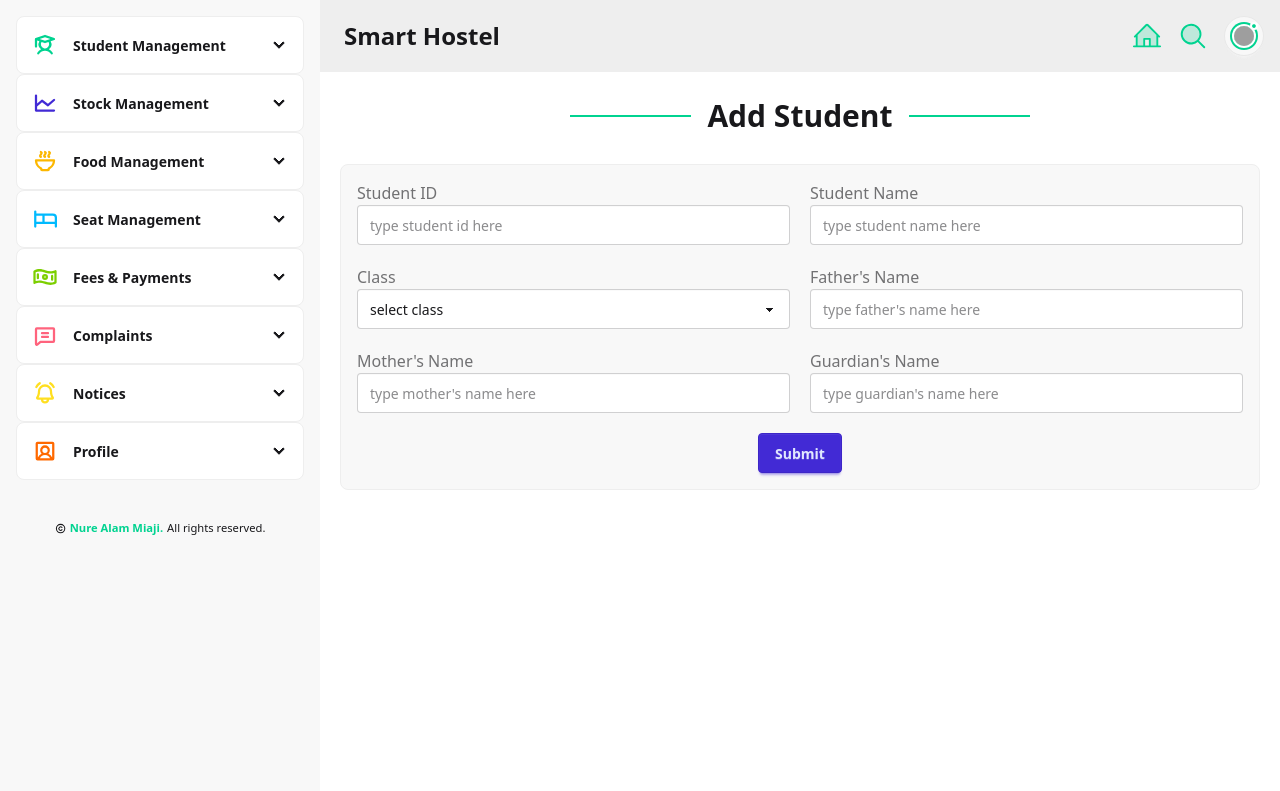
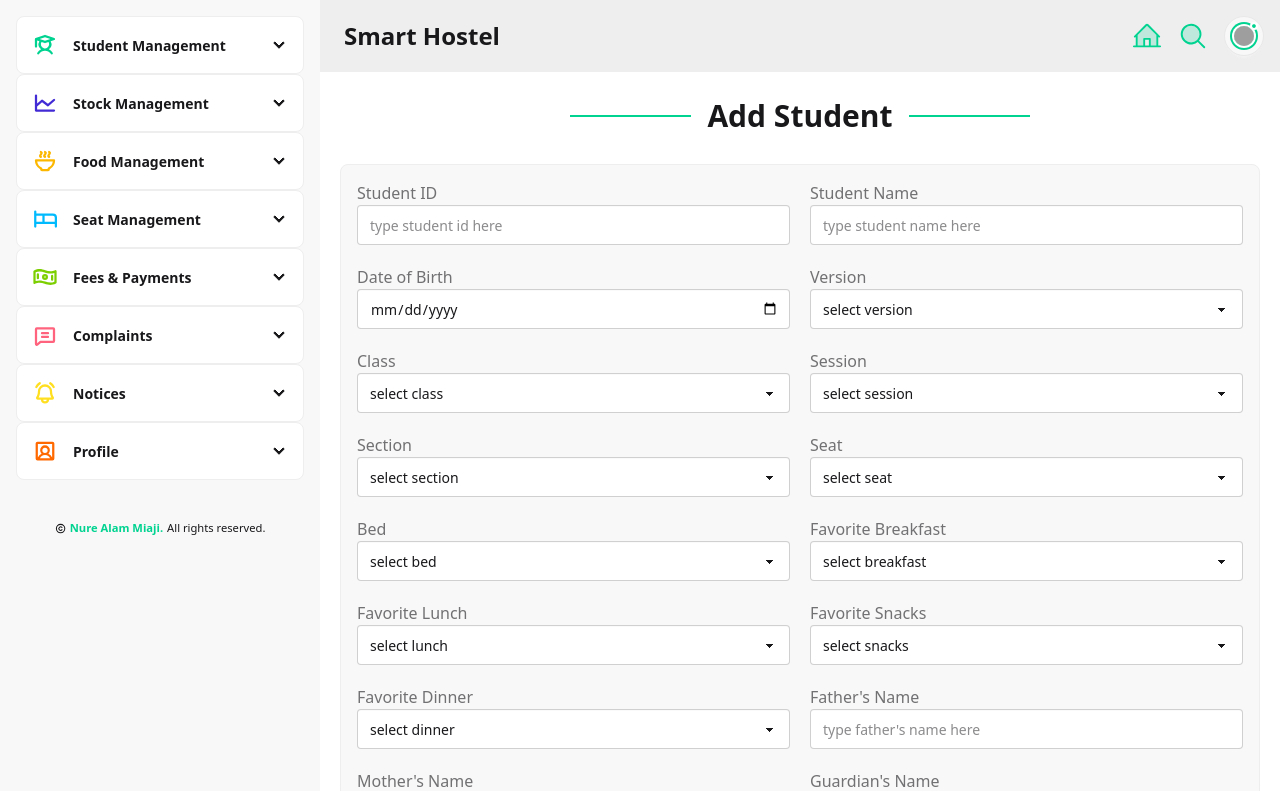
Before and after one commit to nurealammiaji/smart-hostel-client, a React (Vite) app: page /students/add in a window 1280 px wide. Shown: the top 791 px of the page. Built offline with nearby package versions, Linux system fonts and the light colour scheme; grey boxes are pictures that could not be loaded.

Commit message:
student add form modified

```diff
--- a/src/components/StudentAddForm/StudentAddForm.jsx
+++ b/src/components/StudentAddForm/StudentAddForm.jsx
@@ -1,8 +1,10 @@
-import React from 'react'
+import React, { useState } from 'react'
 
 const StudentAddForm = () => {
 
-    const classes = [
+    const [version, setVersion] = useState();
+
+    const classesBV = [
         {
             id: 1,
             name: "One",
@@ -25,38 +27,346 @@ const StudentAddForm = () => {
         },
     ];
 
+    const classesEV = [
+        {
+            id: 1,
+            name: "One EV",
+        },
+        {
+            id: 2,
+            name: "Two EV",
+        },
+        {
+            id: 3,
+            name: "Three EV",
+        },
+        {
+            id: 4,
+            name: "Four EV",
+        },
+        {
+            id: 5,
+            name: "Five EV",
+        },
+    ];
+
+    const sessions = [
+        {
+            id: 1,
+            name: "2024"
+        },
+        {
+            id: 2,
+            name: "2025"
+        }
+    ];
+
+    const versions = [
+        {
+            id: 1,
+            name: "Bangla"
+        },
+        {
+            id: 2,
+            name: "English"
+        }
+    ];
+
+    const sections = [
+        {
+            id: 1,
+            name: "A"
+        },
+        {
+            id: 2,
+            name: "B"
+        },
+        {
+            id: 3,
+            name: "C"
+        },
+        {
+            id: 4,
+            name: "D"
+        }
+    ];
+
+    const seats = [
+        {
+            id: 1,
+            name: "General"
+        },
+        {
+            id: 3,
+            name: "Standard"
+        },
+        {
+            id: 3,
+            name: "Premium"
+        },
+        {
+            id: 4,
+            name: "Deluxe"
+        }
+    ];
+
+    const beds = [
+        {
+            id: 1,
+            name: "Lower"
+        },
+        {
+            id: 2,
+            name: "Middle"
+        },
+        {
+            id: 3,
+            name: "Upper"
+        }
+    ];
+
+    const breakfast = [
+        {
+            id: 1,
+            name: "Parata + Bhaji"
+        },
+        {
+            id: 2,
+            name: "Parata + Egg Fry"
+        },
+        {
+            id: 3,
+            name: "Noddles"
+        },
+        {
+            id: 4,
+            name: "Khichuri"
+        }
+    ];
+
+    const lunch = [
+        {
+            id: 1,
+            name: "Rice + Egg"
+        },
+        {
+            id: 2,
+            name: "Rice + Chicken"
+        },
+        {
+            id: 3,
+            name: "Rice + Beef"
+        },
+        {
+            id: 4,
+            name: "Rice + Mutton"
+        }
+    ];
+
+    const snacks = [
+        {
+            id: 1,
+            name: "Cake"
+        },
+        {
+            id: 2,
+            name: "Puri"
+        },
+        {
+            id: 3,
+            name: "Egg"
+        }
+    ];
+
+    const dinner = [
+        {
+            id: 1,
+            name: "Rice + Vegetables"
+        },
+        {
+            id: 2,
+            name: "Rice + Chicken"
+        },
+        {
+            id: 3,
+            name: "Rice + Beef"
+        },
+        {
+            id: 4,
+            name: "Rice + Mutton"
+        }
+    ];
+
+    const handleVersion = (e) => {
+        e.preventDefault();
+        console.log(e.target.value);
+        setVersion(e.target.value);
+    }
+
+    const handleStudentAddForm = (e) => {
+        e.preventDefault();
+        const form = e.target;
+        const student = {
+            studentID: form.studentID.value,
+            studentName: form.studentName.value,
+            dob: form.dob.value,
+            version: form.dob.value,
+            studentClass: form.studentClass.value,
+            session: form.session.value,
+            section: form.section.value,
+            seat: form.seat.value,
+            bed: form.bed.value,
+            breakfast: form.breakfast.value,
+            lunch: form.lunch.value,
+            snacks: form.snacks.value,
+            dinner: form.dinner.value,
+            father: form.father.value,
+            mother: form.mother.value,
+            guardian: form.mother.value,
+            present: form.present.value,
+            permanent: form.permanent.value,
+        }
+        console.log(student);
+    }
+
     return (
-        <form className="bg-base-200 border-base-300 rounded-box border p-4">
+        <form onSubmit={handleStudentAddForm} className="bg-base-200 border-base-300 rounded-box border p-4">
             <div className='grid grid-cols-1 md:grid-cols-2 gap-5'>
                 <div className='w-full'>
                     <label className="label">Student ID</label>
-                    <input type="text" className="input w-full" placeholder="type student id here" />
+                    <input type="text" name='studentID' className="input w-full" placeholder="type student id here" />
                 </div>
                 <div className='w-full'>
                     <label className="label">Student Name</label>
-                    <input type="text" className="input w-full" placeholder="type student name here" />
+                    <input type="text" name='studentName' className="input w-full" placeholder="type student name here" />
+                </div>
+                <div className='w-full'>
+                    <label className="label">Date of Birth</label>
+                    <input type="date" name='dob' className='input w-full' placeholder='type dob here' />
+                </div>
+                <div className='w-full'>
+                    <label className="label">Version</label>
+                    <select name='version' onChange={handleVersion} className='select w-full'>
+                        <option value="" className='text-slate-400'>select version</option>
+                        {
+                            (versions) &&
+                            versions.map((v, i) => <option key={i} value={v.name}>{v.name}</option>)
+                        }
+                    </select>
                 </div>
                 <div className='w-full'>
                     <label className="label">Class</label>
-                    <select className='select w-full'>
+                    <select name='studentClass' className='select w-full'>
                         <option value="" className='text-slate-400'>select class</option>
                         {
-                            (classes) &&
-                            classes.map((c, i) => <option key={i} value={c.name}>{c.name}</option>)
+                            (version && version === "English") &&
+                            classesEV.map((c, i) => <option key={i} value={c.name}>{c.name}</option>)
+                        }
+                        {
+                            (version && version === "Bangla") &&
+                            classesBV.map((c, i) => <option key={i} value={c.name}>{c.name}</option>)
+                        }
+                    </select>
+                </div>
+                <div className='w-full'>
+                    <label className="label">Session</label>
+                    <select name='session' className='select w-full'>
+                        <option value="" className='text-slate-400'>select session</option>
+                        {
+                            (sessions) &&
+                            sessions.map((s, i) => <option key={i} value={s.name}>{s.name}</option>)
+                        }
+                    </select>
+                </div>
+                <div className='w-full'>
+                    <label className="label">Section</label>
+                    <select name='section' className='select w-full'>
+                        <option value="" className='text-slate-400'>select section</option>
+                        {
+                            (sections) &&
+                            sections.map((s, i) => <option key={i} value={s.name}>{s.name}</option>)
+                        }
+                    </select>
+                </div>
+                <div className='w-full'>
+                    <label className="label">Seat</label>
+                    <select name='seat' className='select w-full'>
+                        <option value="" className='text-slate-400'>select seat</option>
+                        {
+                            (seats) &&
+                            seats.map((s, i) => <option key={i} value={s.name}>{s.name}</option>)
+                        }
+                    </select>
+                </div>
+                <div className='w-full'>
+                    <label className="label">Bed</label>
+                    <select name='bed' className='select w-full'>
+                        <option value="" className='text-slate-400'>select bed</option>
+                        {
+                            (beds) &&
+                            beds.map((b, i) => <option key={i} value={b.name}>{b.name}</option>)
+                        }
+                    </select>
+                </div>
+                <div className='w-full'>
+                    <label className="label">Favorite Breakfast</label>
+                    <select name='breakfast' className='select w-full'>
+                        <option value="" className='text-slate-400'>select breakfast</option>
+                        {
+                            (breakfast) &&
+                            breakfast.map((b, i) => <option key={i} value={b.name}>{b.name}</option>)
+                        }
+                    </select>
+                </div>
+                <div className='w-full'>
+                    <label className="label">Favorite Lunch</label>
+                    <select name='lunch' className='select w-full'>
+                        <option value="" className='text-slate-400'>select lunch</option>
+                        {
+                            (lunch) &&
+                            lunch.map((l, i) => <option key={i} value={l.name}>{l.name}</option>)
+                        }
+                    </select>
+                </div>
+                <div className='w-full'>
+                    <label className="label">Favorite Snacks</label>
+                    <select name='snacks' className='select w-full'>
+                        <option value="" className='text-slate-400'>select snacks</option>
+                        {
+                            (snacks) &&
+                            snacks.map((s, i) => <option key={i} value={s.name}>{s.name}</option>)
+                        }
+                    </select>
+                </div>
+                <div className='w-full'>
+                    <label className="label">Favorite Dinner</label>
+                    <select name='dinner' className='select w-full'>
+                        <option value="" className='text-slate-400'>select dinner</option>
+                        {
+                            (dinner) &&
+                            dinner.map((d, i) => <option key={i} value={d.name}>{d.name}</option>)
                         }
                     </select>
                 </div>
                 <div className='w-full'>
                     <label className="label">Father's Name</label>
-                    <input type="text" className="input w-full" placeholder="type father's name here" />
+                    <input name='father' type="text" className="input w-full" placeholder="type father's name here" />
                 </div>
                 <div className='w-full'>
                     <label className="label">Mother's Name</label>
-                    <input type="text" className="input w-full" placeholder="type mother's name here" />
+                    <input name='mother' type="text" className="input w-full" placeholder="type mother's name here" />
                 </div>
                 <div className='w-full'>
                     <label className="label">Guardian's Name</label>
-                    <input type="text" className="input w-full" placeholder="type guardian's name here" />
+                    <input name='guardian' type="text" className="input w-full" placeholder="type guardian's name here" />
+                </div>
+                <div className='w-full'>
+                    <label className='label'>Present Address</label>
+                    <textarea name='present' className='textarea w-full' placeholder='type address here'></textarea>
+                </div>
+                <div className='w-full'>
+                    <label className='label'>Permanent Address</label>
+                    <textarea name='permanent' className='textarea w-full' placeholder='type address here'></textarea>
                 </div>
             </div>
             <div className='text-center mt-5'>
```
